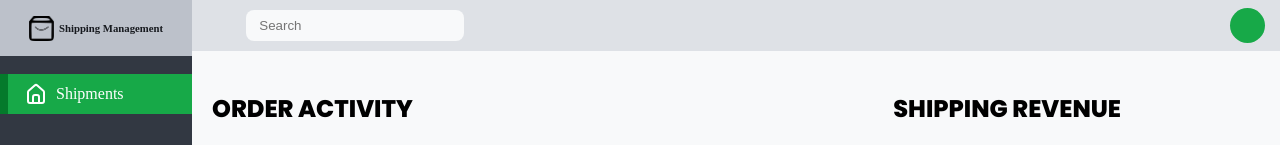
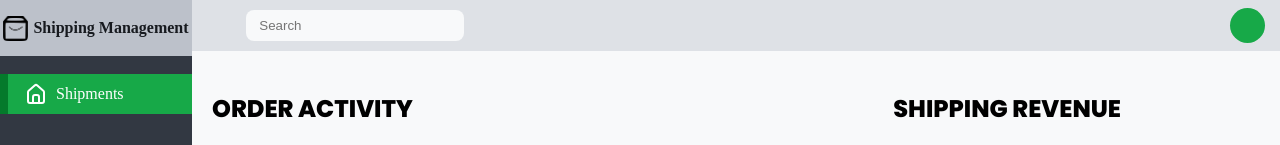
Before and after one commit to DuanNguyen2907/Delivery_sp09, a React (Create React App) app: page / in a window 1280 px wide. Shown: the top 145 px of the page. Built offline with nearby package versions, Linux system fonts and the light colour scheme; no server answers; the HTML template or start-up script is replaced by a standard one.

Commit message:
Update Sidebar.jsx

```diff
--- a/src/components/SideBar/Sidebar.jsx
+++ b/src/components/SideBar/Sidebar.jsx
@@ -14,9 +14,9 @@ const Sidebar = () => {
         {/* logo */}
         <div className="logo">
             <img src={Logo} alt=""/>
-            <h6>
+            <h4>
                 Shipping Management
-            </h6>
+            </h4>
         </div>
         {/* menu */}
         <div className="menu">
```
